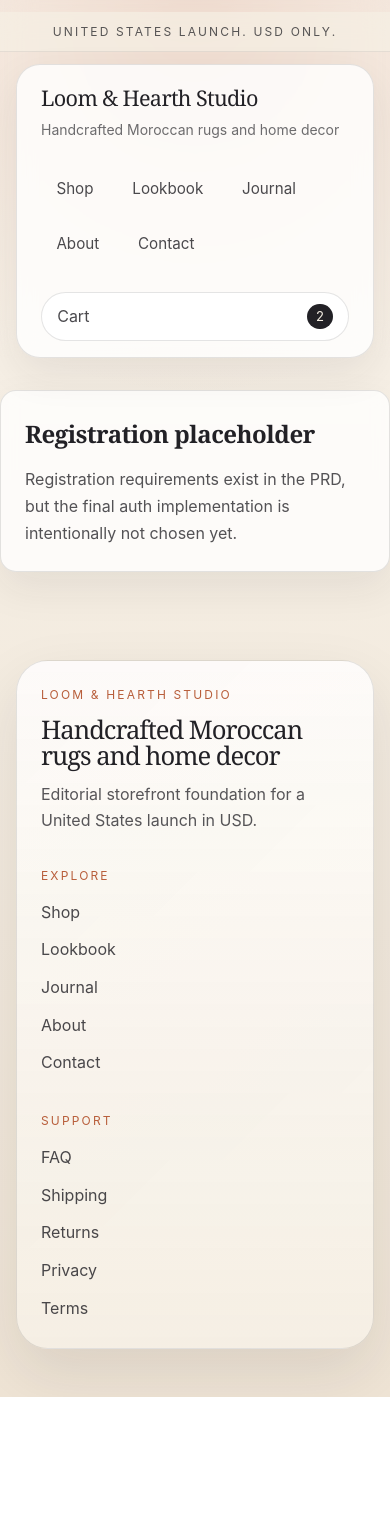
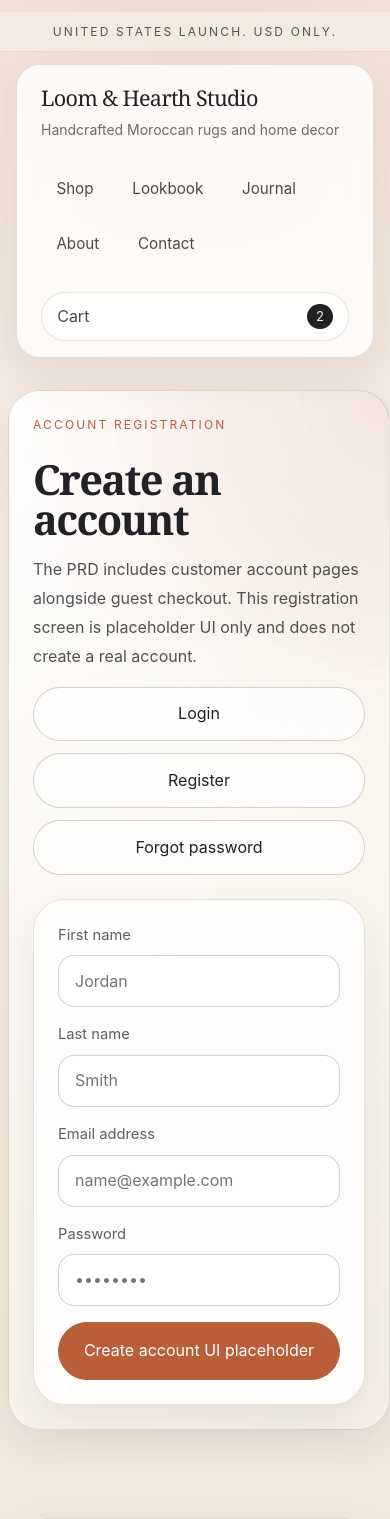
Before and after one commit to Riad-Rug/loom-hearth-studio, a Next.js app: page /account/register in a window 390 px wide. Shown: the top 1519 px of the page. Before the commit the page ends 1397 px from the top, so only its background shows below. Built offline with nearby package versions, Linux system fonts and the light colour scheme.

Commit message:
feat: implement static account pages UI shell

```diff
--- a/app/(account)/account/register/page.tsx
+++ b/app/(account)/account/register/page.tsx
@@ -1,10 +1,5 @@
-import { PlaceholderPanel } from "@/components/ui/placeholder-panel";
+import { AccountAuthPageView } from "@/features/account/account-auth-page-view";
 
 export default function RegisterPage() {
-  return (
-    <PlaceholderPanel
-      title="Registration placeholder"
-      body="Registration requirements exist in the PRD, but the final auth implementation is intentionally not chosen yet."
-    />
-  );
+  return <AccountAuthPageView mode="register" />;
 }
--- /dev/null
+++ b/features/account/account-auth-page-view.tsx
@@ -0,0 +1,67 @@
+import type { Route } from "next";
+import Link from "next/link";
+
+import {
+  accountAuthContent,
+  type AccountAuthMode,
+} from "@/features/account/account-data";
+
+import styles from "./account.module.css";
+
+type AccountAuthPageViewProps = {
+  mode: AccountAuthMode;
+};
+
+export function AccountAuthPageView({ mode }: AccountAuthPageViewProps) {
+  const content = accountAuthContent[mode];
+
+  return (
+    <div className={styles.page}>
+      <section className={styles.authShell}>
+        <div className={styles.authIntro}>
+          <p className={styles.eyebrow}>{content.eyebrow}</p>
+          <h1>{content.title}</h1>
+          <p className={styles.lede}>{content.body}</p>
+          <div className={styles.authLinks}>
+            <Link href={"/account/login" as Route}>Login</Link>
+            <Link href={"/account/register" as Route}>Register</Link>
+            <Link href={"/account/forgot-password" as Route}>Forgot password</Link>
+          </div>
+        </div>
+
+        <div className={styles.formCard}>
+          <div className={styles.formStack}>
+            {mode === "register" ? (
+              <>
+                <label className={styles.field}>
+                  <span>First name</span>
+                  <input placeholder="Jordan" type="text" />
+                </label>
+                <label className={styles.field}>
+                  <span>Last name</span>
+                  <input placeholder="Smith" type="text" />
+                </label>
+              </>
+            ) : null}
+
+            <label className={styles.field}>
+              <span>Email address</span>
+              <input placeholder="name@example.com" type="email" />
+            </label>
+
+            {mode !== "forgot-password" ? (
+              <label className={styles.field}>
+                <span>Password</span>
+                <input placeholder="••••••••" type="password" />
+              </label>
+            ) : null}
+
+            <button className={styles.primaryAction} type="button">
+              {content.primaryLabel}
+            </button>
+          </div>
+        </div>
+      </section>
+    </div>
+  );
+}
--- /dev/null
+++ b/features/account/account-data.ts
@@ -0,0 +1,46 @@
+export type AccountAuthMode = "login" | "register" | "forgot-password";
+
+export const accountAuthContent = {
+  login: {
+    eyebrow: "Account login",
+    title: "Sign in to your account",
+    body:
+      "This is a guest-facing account shell only. Authentication is not implemented yet, and provider selection remains unresolved.",
+    primaryLabel: "Sign in UI placeholder",
+  },
+  register: {
+    eyebrow: "Account registration",
+    title: "Create an account",
+    body:
+      "The PRD includes customer account pages alongside guest checkout. This registration screen is placeholder UI only and does not create a real account.",
+    primaryLabel: "Create account UI placeholder",
+  },
+  "forgot-password": {
+    eyebrow: "Password reset",
+    title: "Reset your password",
+    body:
+      "This password reset screen is presentation only. No email delivery, token flow, or auth integration is implemented in this slice.",
+    primaryLabel: "Send reset link UI placeholder",
+  },
+} as const;
+
+export const accountDashboardSections = [
+  {
+    id: "overview",
+    title: "Overview",
+    body:
+      "Placeholder account overview panel reserved for future customer account data and status summaries.",
+  },
+  {
+    id: "orders",
+    title: "Order history",
+    body:
+      "Placeholder order history shell only. No real order retrieval or account-linked order data is implemented.",
+  },
+  {
+    id: "profile",
+    title: "Profile details",
+    body:
+      "Placeholder profile area reserved for future customer details and account management fields.",
+  },
+] as const;
--- /dev/null
+++ b/features/account/account.module.css
@@ -0,0 +1,173 @@
+.page {
+  display: grid;
+  gap: var(--space-7);
+  width: min(100% - 2rem, var(--container-width-wide));
+  margin: 0 auto;
+}
+
+.authShell,
+.dashboardHero,
+.dashboardCard,
+.dashboardEmptyState,
+.formCard {
+  border: 1px solid var(--color-border);
+  border-radius: var(--radius-xl);
+  background: rgba(255, 255, 255, 0.82);
+  box-shadow: var(--shadow-soft);
+}
+
+.authShell,
+.dashboardHero {
+  display: grid;
+  grid-template-columns: minmax(0, 1fr) minmax(20rem, 0.85fr);
+  gap: var(--space-5);
+  padding: var(--space-7);
+  background:
+    radial-gradient(circle at top right, rgba(184, 94, 59, 0.14), transparent 34%),
+    linear-gradient(135deg, rgba(255, 255, 255, 0.94), rgba(245, 239, 228, 0.96));
+}
+
+.eyebrow {
+  margin: 0 0 var(--space-2);
+  color: var(--color-clay-terracotta);
+  font-size: 0.75rem;
+  letter-spacing: 0.18em;
+  text-transform: uppercase;
+}
+
+.authIntro h1,
+.dashboardHero h1,
+.dashboardCard h2 {
+  margin: 0;
+  font-family: var(--font-display), Georgia, serif;
+  letter-spacing: -0.04em;
+}
+
+.authIntro h1,
+.dashboardHero h1 {
+  font-size: clamp(2.6rem, 4vw, 4rem);
+  line-height: 0.97;
+}
+
+.lede,
+.dashboardEmptyState p,
+.dashboardCard p {
+  margin: 0;
+  color: rgba(34, 33, 38, 0.78);
+  line-height: 1.8;
+}
+
+.authLinks,
+.dashboardLinks {
+  display: flex;
+  flex-wrap: wrap;
+  gap: var(--space-3);
+}
+
+.authLinks a,
+.secondaryAction {
+  display: inline-flex;
+  align-items: center;
+  justify-content: center;
+  padding: 0.85rem 1.05rem;
+  border: 1px solid var(--color-border-strong);
+  border-radius: 999px;
+  background: rgba(255, 255, 255, 0.72);
+  color: var(--color-charcoal-ink);
+}
+
+.authIntro {
+  display: grid;
+  gap: var(--space-4);
+}
+
+.formCard {
+  padding: var(--space-6);
+}
+
+.formStack {
+  display: grid;
+  gap: var(--space-4);
+}
+
+.field {
+  display: grid;
+  gap: var(--space-2);
+}
+
+.field span {
+  color: rgba(34, 33, 38, 0.72);
+  font-size: 0.92rem;
+}
+
+.field input {
+  min-height: 3.25rem;
+  padding: 0 1rem;
+  border: 1px solid var(--color-border-strong);
+  border-radius: var(--radius-md);
+  background: rgba(255, 255, 255, 0.86);
+  color: var(--color-charcoal-ink);
+  font: inherit;
+}
+
+.primaryAction {
+  display: inline-flex;
+  align-items: center;
+  justify-content: center;
+  padding: 0.95rem 1.25rem;
+  border: 1px solid var(--color-clay-terracotta);
+  border-radius: 999px;
+  background: var(--color-clay-terracotta);
+  color: var(--color-white);
+  font: inherit;
+}
+
+.dashboardEmptyState {
+  display: grid;
+  gap: var(--space-3);
+  align-content: start;
+  padding: var(--space-5);
+}
+
+.dashboardGrid {
+  display: grid;
+  grid-template-columns: repeat(3, minmax(0, 1fr));
+  gap: var(--space-5);
+}
+
+.dashboardCard {
+  display: grid;
+  gap: var(--space-3);
+  padding: var(--space-6);
+}
+
+.dashboardCard h2 {
+  font-size: 1.8rem;
+  line-height: 1.05;
+}
+
+@media (max-width: 1100px) {
+  .authShell,
+  .dashboardHero,
+  .dashboardGrid {
+    grid-template-columns: 1fr;
+  }
+}
+
+@media (max-width: 768px) {
+  .page {
+    width: min(100% - 1rem, var(--container-width-wide));
+  }
+
+  .authShell,
+  .dashboardHero,
+  .formCard,
+  .dashboardCard {
+    padding: var(--space-5);
+  }
+
+  .authLinks,
+  .dashboardLinks {
+    flex-direction: column;
+  }
+}
```
Also changed, not shown: app/(account)/account/forgot-password/page.tsx (+2 -7 lines), app/(account)/account/login/page.tsx (+2 -7 lines), app/(account)/account/page.tsx (+2 -7 lines), features/account/account-dashboard-page-view.tsx (added, +48 -0 lines).
